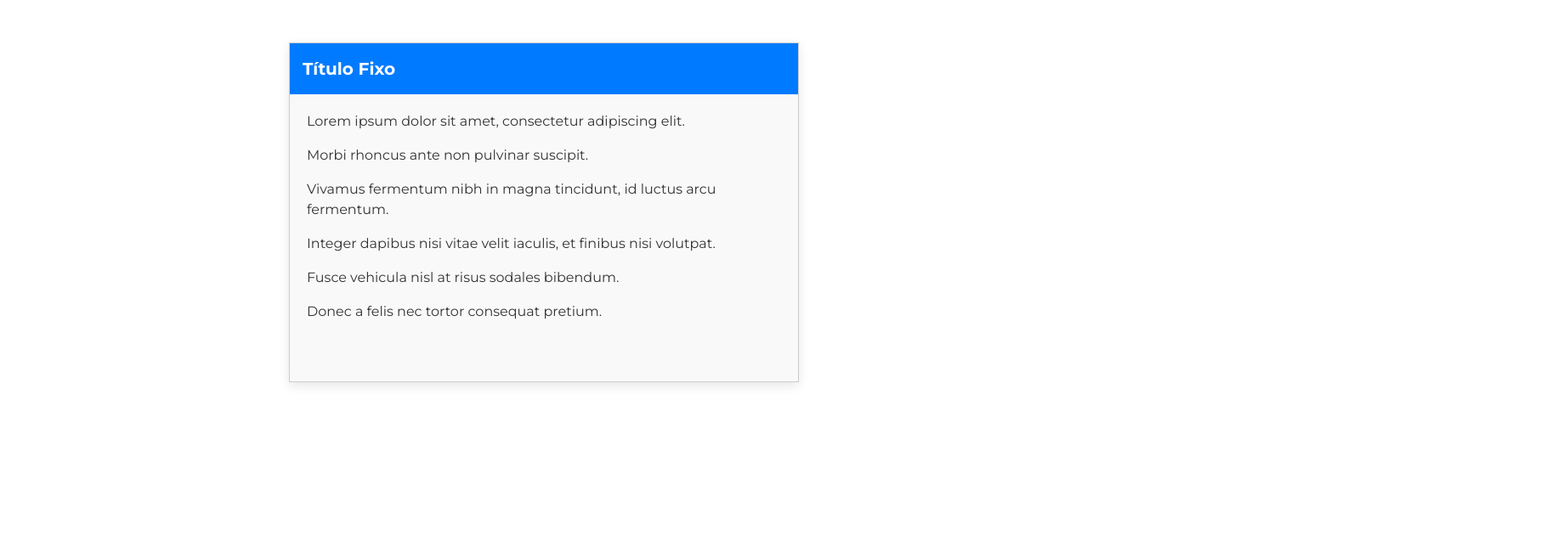
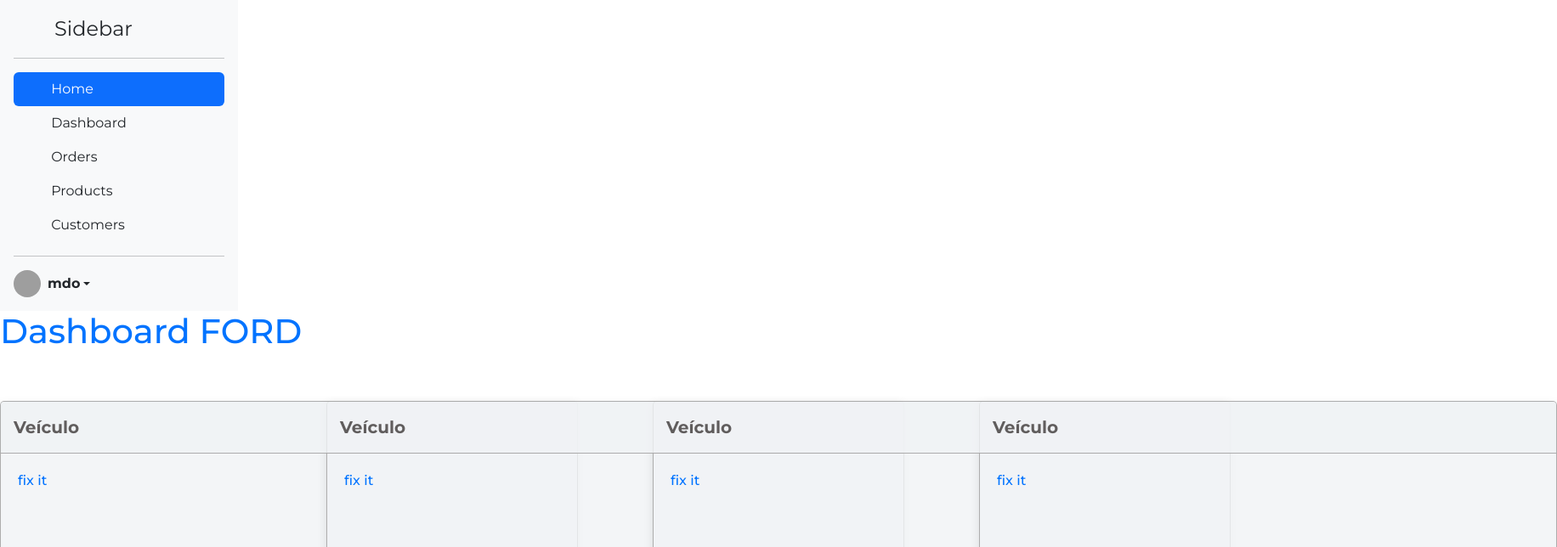
Before and after one commit to slvra/app-ford, an Angular app: page /dashboard in a window 1280 px wide. Shown: the top 644 px of the page at 85% size, 1832 px wide, since content can reach past the window. Built offline with nearby package versions, Linux system fonts and the light colour scheme; grey boxes are pictures that could not be loaded.

Commit message:
criado o card

```diff
--- /dev/null
+++ b/src/app/components/card/card.component.css
@@ -0,0 +1,31 @@
+
+.window {
+    position: relative;
+    width: 680px;
+    height: 550px;
+    margin: 50px auto;
+    border: 1px solid rgb(157, 155, 155, 0.8);
+    border-radius: 5px;
+    overflow-y: auto;
+    background-color: rgba(241, 243, 246, 0.8);
+    box-shadow: 0 4px 12px rgba(0, 0, 0, 0.1);
+  }
+
+  .window-title {
+    position: sticky;
+    top: 0;
+    background-color: rgba(241, 243, 246, 0.8);
+    border-bottom: 1px solid rgb(157, 155, 155, 0.8);
+    color: rgb(96, 93, 93);
+    padding: 15px;
+    font-size: 20px;
+    font-weight: bold;
+    z-index: 1;
+  }
+
+  .window-content {
+    padding: 20px;
+    font-size: 16px;
+    font-weight: 500;
+    color: #0073ff;
+  }
--- /dev/null
+++ b/src/app/components/card/card.component.html
@@ -0,0 +1,6 @@
+<div class="window">
+    <div class="window-title">{{ title }}</div>
+    <div class="window-content">
+      <p>{{content}}</p>
+    </div>
+</div>
--- /dev/null
+++ b/src/app/components/card/card.component.ts
@@ -0,0 +1,14 @@
+import { Component, Input, ViewEncapsulation } from '@angular/core';
+
+@Component({
+  selector: 'app-card',
+  imports: [],
+  templateUrl: './card.component.html',
+  styleUrls: ['./card.component.css'],
+  encapsulation: ViewEncapsulation.Emulated,
+})
+export class CardComponent {
+  @Input() title: string = '';
+  @Input() content: string = '';
+
+}
--- a/src/app/components/sidebar/sidebar.component.html
+++ b/src/app/components/sidebar/sidebar.component.html
@@ -1,11 +1,53 @@
-<!-- <button class="btn btn-primary" type="button" data-bs-toggle="offcanvas" data-bs-target="#offcanvasWithBothOptions" aria-controls="offcanvasWithBothOptions">Enable both scrolling & backdrop</button>
-
-<div class="offcanvas offcanvas-start" data-bs-scroll="true" tabindex="-1" id="offcanvasWithBothOptions" aria-labelledby="offcanvasWithBothOptionsLabel">
-  <div class="offcanvas-header">
-    <h5 class="offcanvas-title" id="offcanvasWithBothOptionsLabel">Backdrop with scrolling</h5>
-    <button type="button" class="btn-close" data-bs-dismiss="offcanvas" aria-label="Close"></button>
+<div class="d-flex flex-column flex-shrink-0 p-3 bg-light" style="width: 280px;">
+  <a href="/" class="d-flex align-items-center mb-3 mb-md-0 me-md-auto link-dark text-decoration-none">
+    <svg class="bi me-2" width="40" height="32"><use xlink:href="#bootstrap"></use></svg>
+    <span class="fs-4">Sidebar</span>
+  </a>
+  <hr>
+  <ul class="nav nav-pills flex-column mb-auto">
+    <li class="nav-item">
+      <a href="#" class="nav-link active" aria-current="page">
+        <svg class="bi me-2" width="16" height="16"><use xlink:href="#home"></use></svg>
+        Home
+      </a>
+    </li>
+    <li>
+      <a href="#" class="nav-link link-dark">
+        <svg class="bi me-2" width="16" height="16"><use xlink:href="#speedometer2"></use></svg>
+        Dashboard
+      </a>
+    </li>
+    <li>
+      <a href="#" class="nav-link link-dark">
+        <svg class="bi me-2" width="16" height="16"><use xlink:href="#table"></use></svg>
+        Orders
+      </a>
+    </li>
+    <li>
+      <a href="#" class="nav-link link-dark">
+        <svg class="bi me-2" width="16" height="16"><use xlink:href="#grid"></use></svg>
+        Products
+      </a>
+    </li>
+    <li>
+      <a href="#" class="nav-link link-dark">
+        <svg class="bi me-2" width="16" height="16"><use xlink:href="#people-circle"></use></svg>
+        Customers
+      </a>
+    </li>
+  </ul>
+  <hr>
+  <div class="dropdown">
+    <a href="#" class="d-flex align-items-center link-dark text-decoration-none dropdown-toggle" id="dropdownUser2" data-bs-toggle="dropdown" aria-expanded="false">
+      <img src="https://github.com/mdo.png" alt="" width="32" height="32" class="rounded-circle me-2">
+      <strong>mdo</strong>
+    </a>
+    <ul class="dropdown-menu text-small shadow" aria-labelledby="dropdownUser2">
+      <li><a class="dropdown-item" href="#">New project...</a></li>
+      <li><a class="dropdown-item" href="#">Settings</a></li>
+      <li><a class="dropdown-item" href="#">Profile</a></li>
+      <li><hr class="dropdown-divider"></li>
+      <li><a class="dropdown-item" href="#">Sign out</a></li>
+    </ul>
   </div>
-  <div class="offcanvas-body">
-    <p>Try scrolling the rest of the page to see this option in action.</p>
-  </div>
-</div> -->
+</div>
--- a/src/app/pages/dashboard/dashboard.component.css
+++ b/src/app/pages/dashboard/dashboard.component.css
@@ -0,0 +1,16 @@
+.title{
+    width: 100vw;
+    margin: auto;
+    color: #0073ff;
+}
+
+div {
+    display: flex;
+    justify-content: space-between;
+  }
+
+  .dash-card {
+    width: 10vw;
+    height: 10vh;
+    gap: 10px;
+  }
--- a/src/app/pages/dashboard/dashboard.component.html
+++ b/src/app/pages/dashboard/dashboard.component.html
@@ -1,53 +1,32 @@
-<!DOCTYPE html>
-<html lang="pt-BR">
-<head>
-  <meta charset="UTF-8">
-  <title>Div com Título Fixo</title>
-  <style>
-    .conteudo {
-      position: relative;
-      width: 600px;
-      height: 400px;
-      margin: 50px auto;
-      border: 1px solid #ccc;
-      overflow-y: auto;
-      background-color: #f9f9f9;
-      box-shadow: 0 4px 12px rgba(0, 0, 0, 0.1);
-    }
-
-    .titulo {
-      position: sticky;
-      top: 0;
-      background-color: #007BFF;
-      color: white;
-      padding: 15px;
-      font-size: 20px;
-      font-weight: bold;
-      z-index: 1;
-    }
-
-    .texto {
-      padding: 20px;
-      font-size: 16px;
-      color: #333;
-    }
-  </style>
-</head>
-<body>
-
-  <div class="conteudo">
-    <div class="titulo">Título Fixo</div>
-    <div class="texto">
-      <!-- Conteúdo de exemplo para rolagem -->
-      <p>Lorem ipsum dolor sit amet, consectetur adipiscing elit.</p>
-      <p>Morbi rhoncus ante non pulvinar suscipit.</p>
-      <p>Vivamus fermentum nibh in magna tincidunt, id luctus arcu fermentum.</p>
-      <p>Integer dapibus nisi vitae velit iaculis, et finibus nisi volutpat.</p>
-      <p>Fusce vehicula nisl at risus sodales bibendum.</p>
-      <p>Donec a felis nec tortor consequat pretium.</p>
-
-    </div>
+<main>
+  <app-sidebar></app-sidebar>
+  <div class="title">
+    <h1>Dashboard FORD</h1>
   </div>
 
-</body>
-</html>
+  <div>
+      <app-card
+          title="Veículo"
+          content="fix it"
+          class="dash-card"
+      ></app-card>
+
+      <app-card
+          title="Veículo"
+          content="fix it"
+          class="dash-card"
+      ></app-card>
+
+      <app-card
+          title="Veículo"
+          content="fix it"
+          class="dash-card"
+      ></app-card>
+
+      <app-card
+          title="Veículo"
+          content="fix it"
+          class="dash-card"
+      ></app-card>
+  </div>
+</main>
--- a/src/app/pages/home/home.component.css
+++ b/src/app/pages/home/home.component.css
@@ -5,32 +5,6 @@
   justify-content: center;
 }
 
-  .window-content, .window-title{
+.home-card {
   position: absolute;
 }
-
-  .window-title {
-    z-index: 1 ;
-    width: 50vw;
-    height: 50vh;
-    background-color: rgba(255, 255, 255, 0.8);
-    border-radius: 5px;
-    border: 2px solid #959393;
-    box-shadow: 0 4px 20px rgba(0, 0, 0, 0.2);
-  }
-
-  .window-content{
-    z-index: 2;
-    color: #2d8cbf;
-    font-size: 22px;
-    width: 100%;
-    height: 100%;
-    border-top: 1px solid #959393;
-    padding: 8px;
-}
-
-  .janela h1 {
-    margin-top: 0;
-    font-size: 24px;
-    color: #333;
-  }
--- a/src/app/pages/home/home.component.html
+++ b/src/app/pages/home/home.component.html
@@ -3,17 +3,14 @@
         <div class="photo">
             <img src="img/Mustang-red.png" />
         </div>
-        <div class="window-title">
-            <h1>Sistema de dados FORD</h1>
-            <div class="window-content">
-                <p>Seja bem vindo(a)!</p>
-            </div>
-        </div>
+        <app-card
+            title="Sistema de dados FORD"
+            content="Seja bem-vindo(a)!"
+            class="home-card"
+        ></app-card>
 
         <app-sidebar></app-sidebar>
-
     </section>
-
 </main>
 
 
--- a/src/app/pages/home/home.component.ts
+++ b/src/app/pages/home/home.component.ts
@@ -1,12 +1,13 @@
 import { Component } from '@angular/core';
 import { SidebarComponent } from '../../components/sidebar/sidebar.component';
+import { CardComponent } from '../../components/card/card.component';
 
 @Component({
   selector: 'app-home',
-  imports: [SidebarComponent],
+  imports: [SidebarComponent, CardComponent],
   standalone: true,
   templateUrl: './home.component.html',
-  styleUrl: './home.component.css'
+  styleUrls: ['./home.component.css']
 })
 export class HomeComponent {
 
```
Also changed, not shown: src/app/pages/dashboard/dashboard.component.ts (+7 -2 lines), 1 other file (tests, documents, lock files or other folders). Lines whose indentation alone changed are shown as unchanged.
